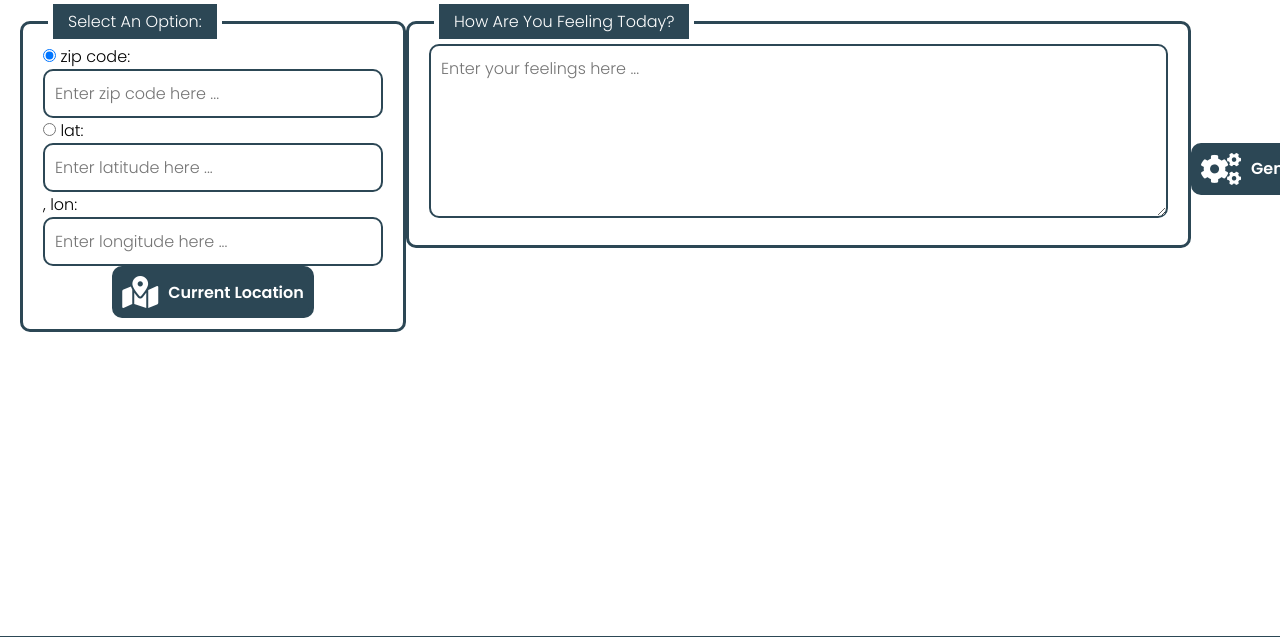
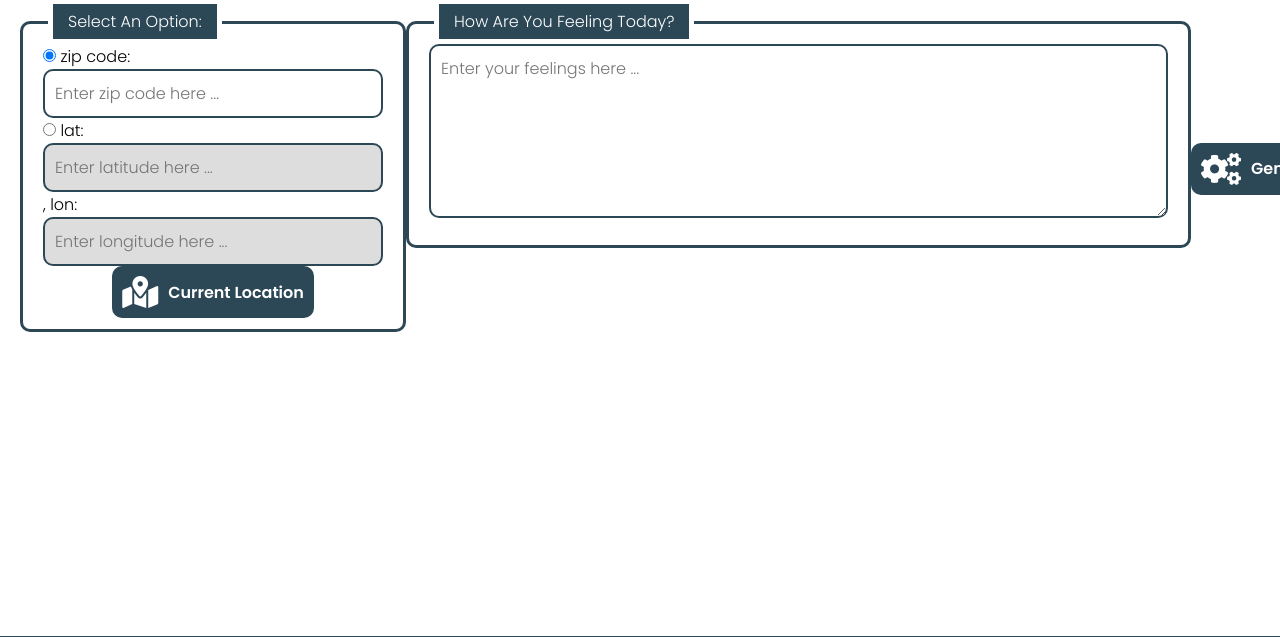
Before and after one commit to ibrahimelmokhtar/js-sample-weather-app, a website: page website/index.html in a window 1280 px wide. Both pictures are taken after a click on the radio button "zip code:". Shown: the part 84-721 px from the top of the page. Drawn offline with Linux system fonts and the light colour scheme.

Commit message:
Change the state of the activated input

```diff
--- a/website/css/styles.css
+++ b/website/css/styles.css
@@ -113,6 +113,21 @@ section.feeling__section textarea {
     border: 2px solid #2c4755;
 
     border-radius: 10px;
+}
+
+section.location__section input[type='radio'],
+section.location__section div label {
+    cursor: pointer;
+}
+
+section.location__section div input[type='text']:enabled {
+    background: inherit;
+    cursor: auto;
+}
+
+section.location__section div input[type='text']:disabled {
+    background: #dddddd;
+    cursor: not-allowed;
 }
 
 /* ************************************************************** */
--- a/website/index.html
+++ b/website/index.html
@@ -47,9 +47,9 @@
           <div>
             <input type="radio" name="input__selection" id="coords__selected" value="coords">
             <label for="coords__selected">lat:</label>
-            <input type="text" id="latitude" placeholder="Enter latitude here ...">
+            <input type="text" id="latitude" placeholder="Enter latitude here ..." disabled>
             <label for="coords__selected">, lon:</label>
-            <input type="text" id="longitude" placeholder="Enter longitude here ...">
+            <input type="text" id="longitude" placeholder="Enter longitude here ..." disabled>
           </div>
 
           <!-- Get Current Location Input -->
@@ -91,7 +91,7 @@
             </h3>
 
             <h3 id="weather__icon">
-              <img src="http://image_placeholder.com" alt="Weather Icon">
+              <img src="http://openweathermap.org/img/wn/02d@2x.png" alt="Weather Icon">
             </h3>
           </div>
 
--- a/website/js/app.js
+++ b/website/js/app.js
@@ -15,6 +15,7 @@ const inputFeeling = document.querySelector('#feelings');
 const btnGenerate = document.querySelector('#generate');
 
 const tempUnit = document.querySelector('#temp__unit__selection');
+const userInputSelection = document.querySelector('.location__section');
 
 // Data obtained from local server:
 let dataFromServer = {};
@@ -23,6 +24,50 @@ let dataFromServer = {};
  * End of Global Variables.
  * Start of Helper Functions.
  */
+
+// Change the state of the input selected by the user.
+const activateInputFields = (event) => {
+    // get the id of the event:
+    const inputID = event.target.id;
+
+    // check the id to limit the false clicks:
+    if (inputID === 'zip__selected' || inputID === 'coords__selected') {
+        // get all <div> elements inside <section> of class (location__section):
+        const inputFields = userInputSelection.querySelectorAll('div');
+
+        for (let i=0; i<inputFields.length; i++) {
+            // get the (radio) and (text) inputs:
+            const radioInput = inputFields[i].querySelector('input[type="radio"]');
+            const textInputs = inputFields[i].querySelectorAll('input[type="text"]');
+
+            // the current element id matches the selected one:
+            if (radioInput.getAttribute('id') === inputID) {
+                // add (active__input) class into the inputs container class list:
+                inputFields[i].classList.add('active__input');
+
+                // mark the (radio) input as checked:
+                radioInput.setAttribute('checked', 'true');
+
+                // remove (disabled) attribute from any (text) input:
+                for (let j=0; j<textInputs.length; j++) {
+                    textInputs[j].removeAttribute('disabled');
+                }
+            }
+            else {
+                // remove (active__input) class into the inputs container class list:
+                inputFields[i].classList.remove('active__input');
+
+                // remove (checked) attribute from (radio) input:
+                radioInput.removeAttribute('checked');
+
+                // add (disabled) attribute to all (text) input:
+                for (let j=0; j<textInputs.length; j++) {
+                    textInputs[j].setAttribute('disabled', 'true');
+                }
+            }
+        }
+    }
+};
 
 // Capture data entered by the user from user interface.
 const captureUserData = () => {
@@ -244,6 +289,9 @@ btnGenerate.addEventListener('click', captureUserData);
 // Event listener for temperature unit selection:
 tempUnit.addEventListener('click', changeTempUnit);
 
+// Event listener for the input selection ((zipcode) or (latitude/longitude)):
+userInputSelection.addEventListener('click', activateInputFields);
+
 /**
  * End of Event Listeners.
  */
```
